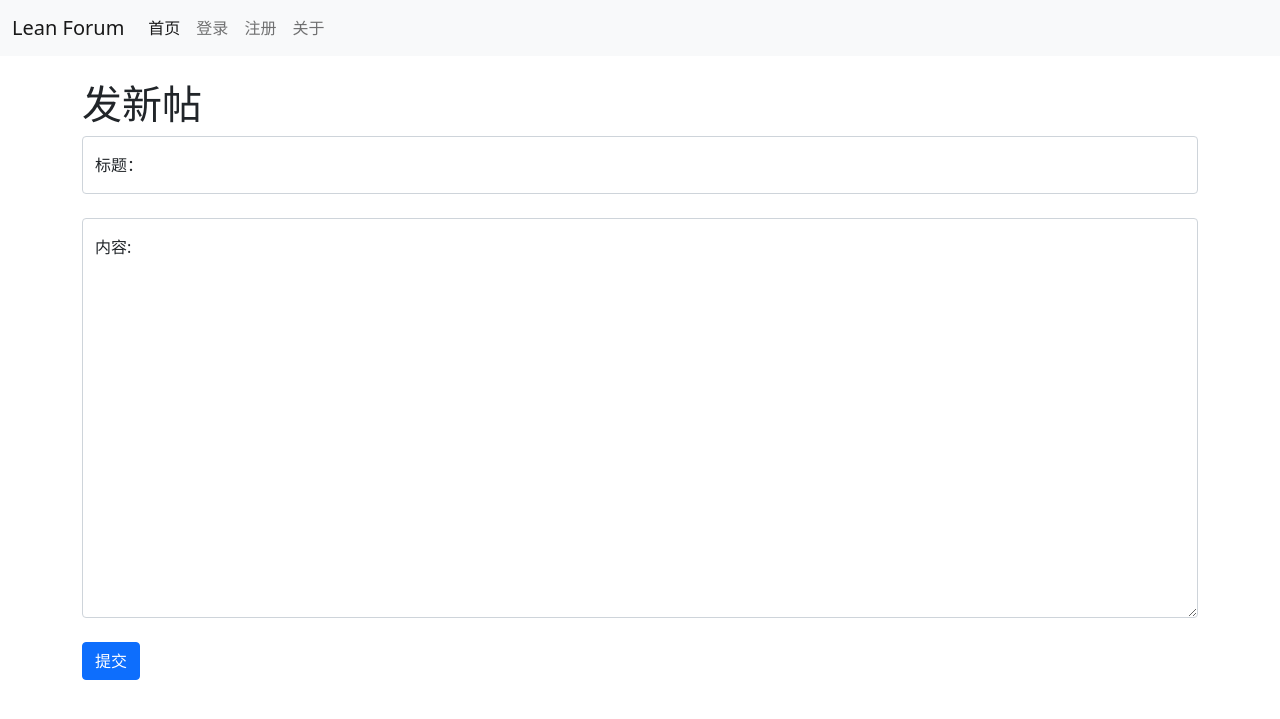
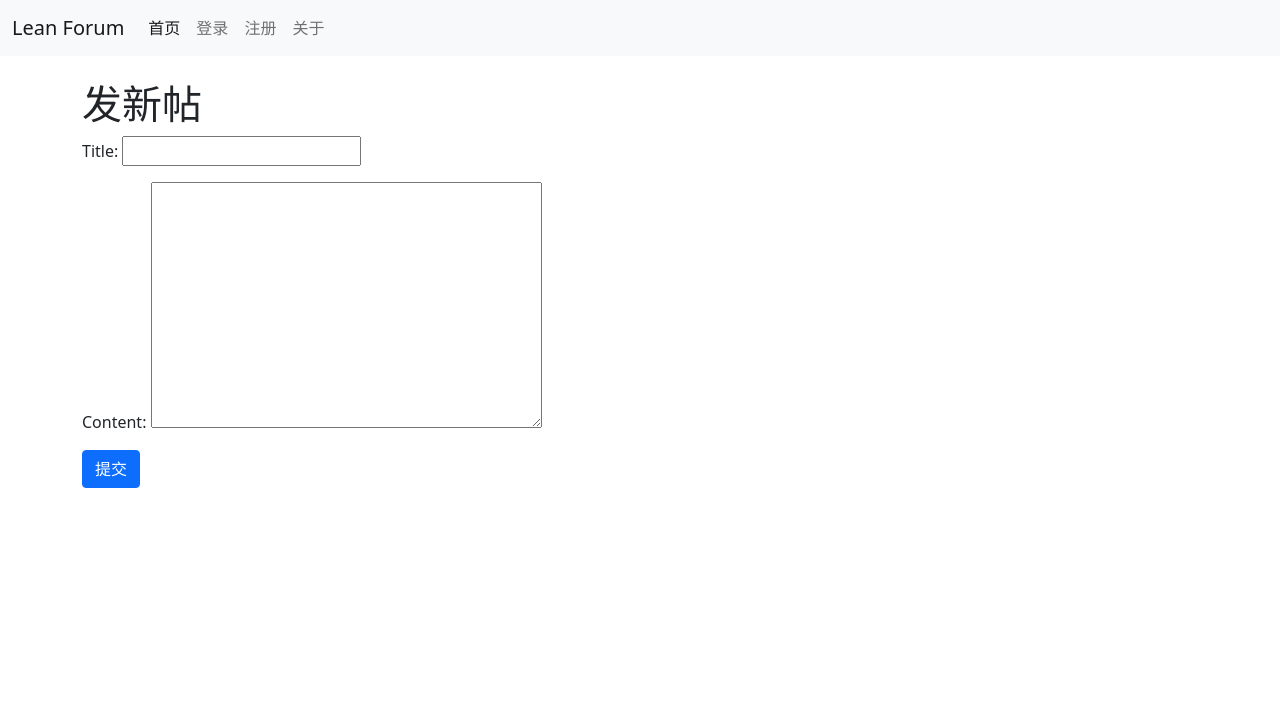
Before and after one commit to aba2222/lean_forum, a Django app: page /posts/create/ in a window 1280 px wide. Shown: the top 719 px of the page. Run offline with Django 5.2, Linux system fonts and the light colour scheme; the visitor is signed in with stand-in values (Sample User, id 1); some libraries are stand-ins or nearby versions.

Commit message:
Add markdown

```diff
--- /dev/null
+++ b/forum/form.py
@@ -0,0 +1,11 @@
+from .models import Post
+from django import forms
+
+class MDEditorModleForm(forms.ModelForm):
+    class Meta:
+        model = Post
+        fields = ['title', 'content']
+
+    def save(self, commit=True):
+        self.instance.author = self.user
+        return super().save(commit)
--- a/forum/models.py
+++ b/forum/models.py
@@ -1,11 +1,13 @@
 from django.db import models
 from django.contrib.auth.models import User
+
+from mdeditor.fields import MDTextField
 
 # Create your models here.
 
 class Item(models.Model):
     name = models.CharField(max_length=50)
-    description = models.TextField(blank=True,max_length=300)
+    description = MDTextField(blank=True,max_length=300)
 
     def average_rating(self):
         ratings = self.rating_set.all()
@@ -27,7 +29,7 @@ class Rating(models.Model):
 class Post(models.Model):
     author = models.ForeignKey(User, on_delete=models.CASCADE)
     title = models.CharField(max_length=100)
-    content = models.TextField()
+    content = MDTextField()
     created_at = models.DateTimeField(auto_now_add=True)
 
     def __str__(self):
@@ -36,7 +38,7 @@ class Post(models.Model):
 class Comment(models.Model):
     post = models.ForeignKey(Post, on_delete=models.CASCADE)
     author = models.ForeignKey(User, on_delete=models.CASCADE)
-    content = models.TextField()
+    content = MDTextField()
     created_at = models.DateTimeField(auto_now_add=True)
 
     def __str__(self):
--- a/forum/templates/forum/post_create.html
+++ b/forum/templates/forum/post_create.html
@@ -6,14 +6,8 @@
 <h1>发新帖</h1>
 <form method="post">
   {% csrf_token %}
-  <div class="form-floating">
-    <input class="form-control" id="floatingInput" name="title" placeholder="标题"></input>
-    <label for="floatingTextarea">标题：</label>
-  </div><br/>
-  <div class="form-floating">
-    <textarea class="form-control" name="content" placeholder="内容" id="floatingTextarea2" style="height: 400px"></textarea>
-    <label for="floatingTextarea2">内容:</label>
-  </div><br/>
+  {{ form.media }}
+  {{ form.as_p }}
   <button type="submit" class="btn btn-primary">提交</button>
 </form>
 {% endblock %}
--- a/forum/views.py
+++ b/forum/views.py
@@ -6,6 +6,7 @@ from django.contrib.auth.decorators import login_required
 from django.contrib.auth import authenticate, login
 from django.contrib import messages
 
+from forum.form import MDEditorModleForm
 from forum.models import Comment, Item, Post, Rating
 
 # Create your views here.
@@ -34,6 +35,17 @@ def rate_item(request, item_id):
 
 @login_required
 def post_create(request):
+    forms = MDEditorModleForm()
+    if request.method == 'POST':
+        forms = MDEditorModleForm(request.POST)
+        forms.user = request.user
+        if forms.is_valid():
+            forms.save()
+            return redirect('post_list')
+        else:
+            print(forms.errors)
+
+    return render(request, 'forum/post_create.html', {'form': forms})
     if request.method == 'POST':
         title = request.POST.get('title')
         content = request.POST.get('content')
--- a/lean_forum/urls.py
+++ b/lean_forum/urls.py
@@ -19,5 +19,6 @@ from django.urls import include, path
 
 urlpatterns = [
     path('admin/', admin.site.urls),
+    path('mdeditor/', include('mdeditor.urls')),
     path('', include('forum.urls')),
 ]
--- a/requirements.txt
+++ b/requirements.txt
@@ -1,5 +1,6 @@
 asgiref==3.10.0
 Django==5.2.7
+django5-mdeditor==1.0.2
 gunicorn==23.0.0
 packaging==25.0
 sqlparse==0.5.3
```
Also changed, not shown: lean_forum/settings.py (+8 -1 lines), forum/migrations/0003_alter_comment_content_alter_item_description_and_more.py (added), 1 other file.
